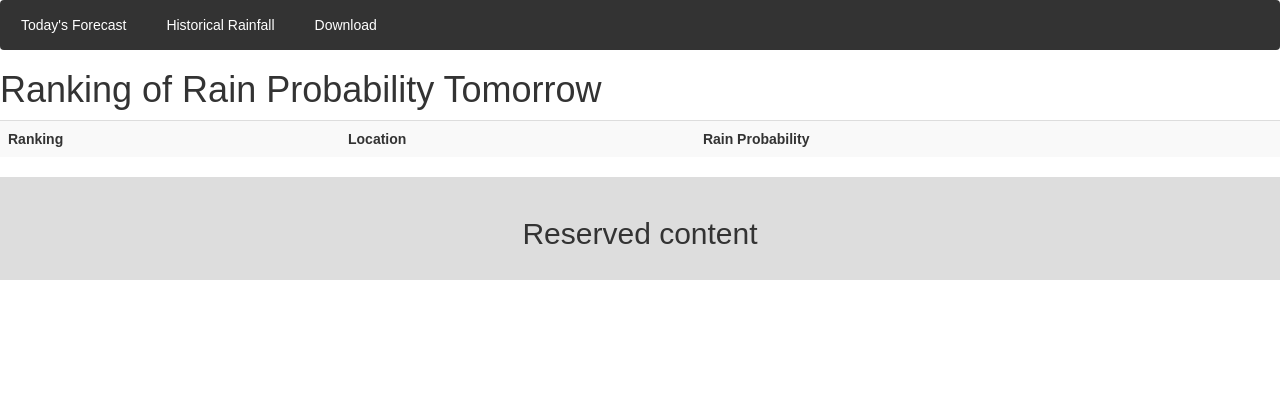
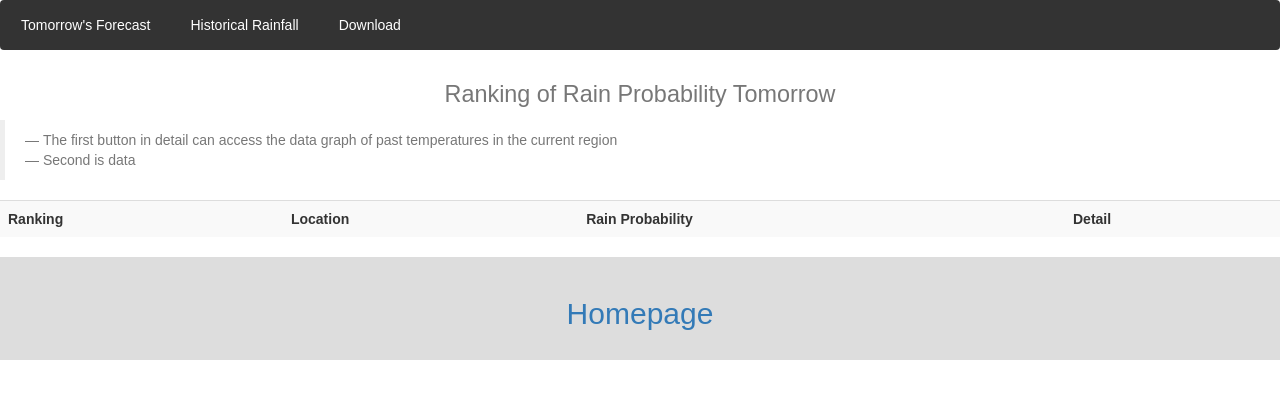
Before and after one commit to XiaokaiQu/RainAU, a Django app: page /rainAU/rankRP in a window 1280 px wide. Shown: the top 399 px of the page. Run offline with Django 3.2, Linux system fonts and the light colour scheme; data that the repository does not hold is empty; some libraries are stand-ins or nearby versions.

Commit message:
Debug historical temperature page

```diff
--- a/rainAU/templates/base.html
+++ b/rainAU/templates/base.html
@@ -15,7 +15,7 @@
 
     <body>
         <div class="navbar">
-            <a href="{% url 'rainAU:rankRP' %}">Today's Forecast</a>
+            <a href="{% url 'rainAU:rankRP' %}">Tomorrow's Forecast</a>
             <a href="#">Historical Rainfall</a>
             <a href="#">Download</a>
         </div>
@@ -23,7 +23,7 @@
         {% block content %}{% endblock %}
 
         <div class="footer" >
-            <h2>Reserved content</h2>
+            <h2><a href="{% url 'rainAU:rankRP' %}">Homepage</a></h2>
         </div>
     </body>
 </html>
--- a/rainAU/templates/historical_temperature.html
+++ b/rainAU/templates/historical_temperature.html
@@ -4,6 +4,12 @@
 
     {% load static %}
     <script src="{% static 'js/echarts.js' %}"></script>
+    <script>
+        var temp_data = {{ send_context|safe }};
+    </script>
+
+    <h1 class="table-light" align="center">Historical temperature in {{ loc }}</h1>
     <div id="container" style="height: 500px"></div>
+
     <script type="text/javascript" src="{% static 'js/historical_temperature.js' %}"></script>
 {% endblock %}
--- a/rainAU/templates/map_forecast.html
+++ b/rainAU/templates/map_forecast.html
@@ -5,15 +5,19 @@
     <script src="{% static 'js/map.js' %}"></script>
 
     <div class="rank_left">
-        <h1 class="table-light">Ranking of Rain Probability Tomorrow</h1>
+        <h1 class="text-center"><small class="text-muted">Ranking of Rain Probability Tomorrow</small></h1>
+        <blockquote class="blockquote">
+            <footer class="blockquote-footer">The first button in detail can access the data graph of past temperatures in the current region</footer>
+            <footer class="blockquote-footer">Second is data</footer>
+        </blockquote>
         <table class="table table-striped table-hover">
-            <tr><th scope="col">Ranking</th><th>Location</th><th>Rain Probability</th></tr>
+            <tr><th scope="col">Ranking</th><th>Location</th><th>Rain Probability</th><th>Detail</th></tr>
 
         {% for key,value in score_rain_rank.items %}
             <tr><td scope="row">{{ forloop.counter}}</td>
                 <td>{{ key }}</td>
                 <td>{{ value }}</td>
-                <td><a href="{% url 'rainAU:htl' %}">Historical Temperature</a></td>
+                <td><a class="btn btn-primary" role="button" href="{% url 'rainAU:htlocation' key %}"></a></td>
             </tr>
         {% endfor %}
 
--- a/rainAU/urls.py
+++ b/rainAU/urls.py
@@ -8,7 +8,7 @@ urlpatterns = [
     path("", views.main_map, name="mainPage"),
     path("rankRP", views.rank_rain_poss, name="rankRP"),
     #re_path(r'^htl/(?P<location>\w+)/$', views.LocationDetailView.as_view(), name='htl'),
-    re_path(r'^htlocation/(?P<location>\w+)/$', views.hty_tmp_location, name='htlocation'),
+    re_path(r'^htlocation/(?P<loc>\w+)/$', views.hty_tmp_location, name='htlocation'),
     path("error", views.error_view, name="error"),
     path("initData", views.insert_data, name="InsertData"),
 ]
--- a/rainAU/views.py
+++ b/rainAU/views.py
@@ -6,7 +6,8 @@ import csv
 from datetime import datetime
 from django.http import HttpResponse
 from rainAU.models import RainInAu
-from rainAU.data_process import dataClean
+from rainAU.data_process import dataClean, json_data
+import json
 
 #Jump to Home Page
 def main_map(request):
@@ -46,28 +47,39 @@ def rank_rain_poss(request):
     return render(request, "map_forecast.html",{'score_rain_rank': score_rain_rank})
 
 
-class LocationDetailView(ListView):
-    model = RainInAu
-    template_name = 'historical_temperature.html'
-    context_object_name = 'RainInAu'
+# class LocationDetailView(ListView):
+#     model = RainInAu
+#     template_name = 'historical_temperature.html'
+#     context_object_name = 'RainInAu'
 
-    def get_queryset(self):
-        return RainInAu.objects.filter(location=self.request.location).order_by('-record_date')
+#     def get_queryset(self):
+#         return RainInAu.objects.filter(location=self.request.location).order_by('-record_date')
 
-    def get_context_data(self, **kwargs):
-        context = super().get_context_data(**kwargs)
-        context['loc'] =  self.request.location
-        return context
+#     def get_context_data(self, **kwargs):
+#         context = super().get_context_data(**kwargs)
+#         context['loc'] =  self.request.location
+#         return context
 
 #Historical Temperature
-def hty_tmp_location(request, location):
-    print(location)
+def hty_tmp_location(request, loc):
+    print(loc)
+    temp_data = RainInAu.objects.filter(location=loc).values('record_date','MinTemp','MaxTemp').order_by('record_date')
+
     #Get category/date
+    date_list = []
+    #Get MinTemp
+    minTemp_list = []
+    #Get MaxTemp
+    maxTemp_list = []
 
-    #Get MinTemp
+    for i in temp_data:
+        date_list.append(i['record_date'])
+        minTemp_list.append(i['MinTemp'])
+        maxTemp_list.append(i['MaxTemp'])
 
-    #Get MaxTemp
-    return render(request, "historical_temperature.html", { "oo":{1,2},})
+    send_context = json.dumps({"date_list":date_list,"minTemp_list":minTemp_list,"maxTemp_list":maxTemp_list},cls=json_data.DecEncoder)
+
+    return render(request, "historical_temperature.html", {"send_context":send_context,"loc":loc})
 
 def error_view(request):
     return HttpResponse("Something is wrong")
```
Also changed, not shown: rainAU/data_process/json_data.py (added, +13 -0 lines), rainAU/static/js/historical_temperature.js (+3 -6 lines).
